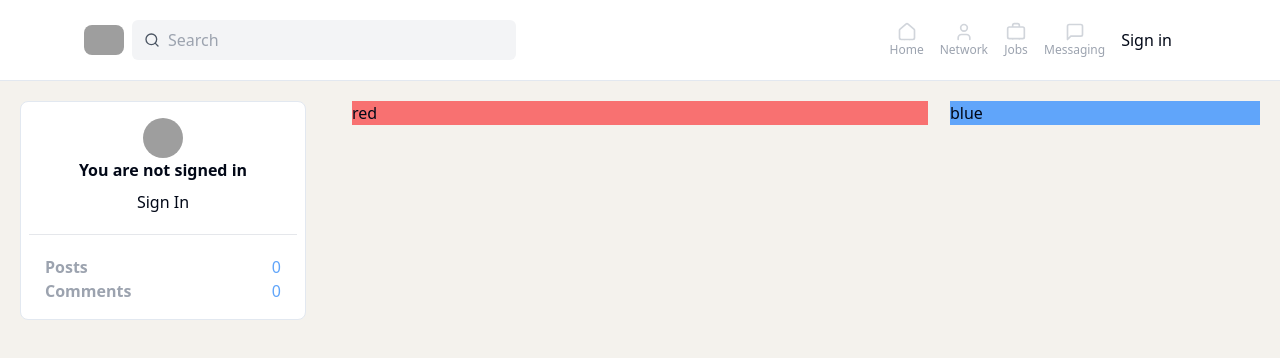
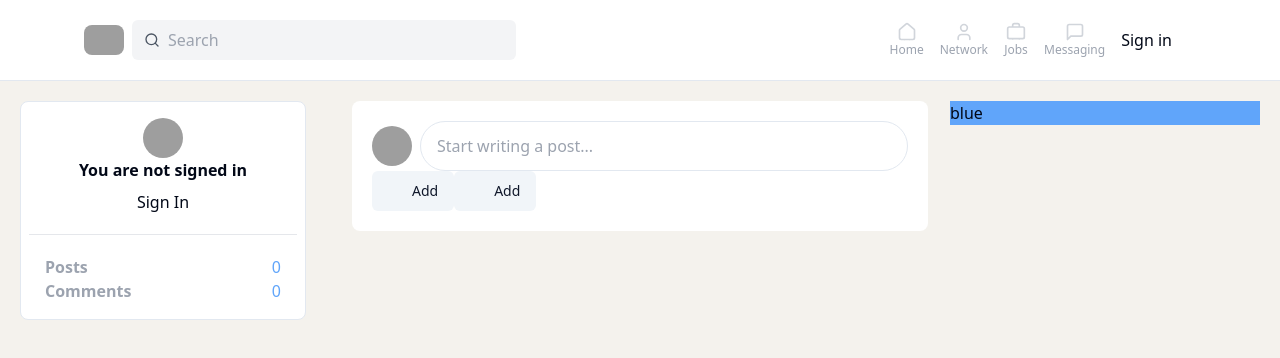
Before and after one commit to dhananjayamadhusankha/linked-in-clone, a Next.js app: page / in a window 1280 px wide. Shown: the top 358 px of the page. Built offline with nearby package versions, Linux system fonts and the light colour scheme; no server answers; grey boxes are pictures that could not be loaded.

Commit message:
PostForm component not finish

```diff
--- a/app/page.tsx
+++ b/app/page.tsx
@@ -12,8 +12,7 @@ export default function Home() {
 
       <section className="col-span-full md:col-span-6 xl:col-span-4 xl:max-w-xl mx-auto w-full">
         {/* PostForm */}
-        <div  className="bg-red-400">red</div>
-        {/* <PostForm /> */}
+        <PostForm />
         {/* PostFeed */}
         {/* <PostFeed /> */}
       </section>
--- a/components/PostForm.tsx
+++ b/components/PostForm.tsx
@@ -1,11 +1,71 @@
-import React from 'react'
+"use client";
+
+import { Avatar, AvatarFallback, AvatarImage } from "@/components/ui/avatar";
+import { useUser } from "@clerk/nextjs";
+import { Button } from "./ui/button";
+import { ImageIcon } from "lucide-react";
+import { useRef, useState } from "react";
 
 function PostForm() {
+  const ref = useRef<HTMLFormElement>(null);
+  const fileInputRef = useRef<HTMLFormElement>(null);
+  const { user } = useUser();
+  const firstName = user?.firstName;
+  const lastName = user?.lastName;
+  const imageUrl = user?.imageUrl;
+
+  const [priview, setPriview] = useState(false)
+
+  const haddleImageChange = (event: React.ChangeEvent<HTMLInputElement>) => {
+    const file = event.target.files?.[0]
+    if(file){
+      setPriview(true);
+    }
+  }
+
   return (
-    <div>
-      PostForm
+    <div className="bg-white p-5 rounded-lg">
+      <form action="">
+        <div className="flex flex-row space-x-2 items-center">
+          <Avatar>
+            {user?.id ? (
+              <AvatarImage src={imageUrl} />
+            ) : (
+              <AvatarImage src="https://github.com/shadcn.png" />
+            )}
+            <AvatarFallback>
+              {firstName?.charAt(0)} {lastName ? lastName.charAt(0) : null}
+            </AvatarFallback>
+          </Avatar>
+
+          <input
+            type="text"
+            name="postInput"
+            placeholder="Start writing a post..."
+            className="bg-white border rounded-full py-3 flex-1 px-4 outline-none"
+          />
+        </div>
+
+        <input type="file" name="image" accept="image/*" hidden onChange={haddleImageChange}/>
+        <button type="submit" hidden>Post</button>
+
+        {/* Preview additional check */}
+
+        <div>
+          <Button variant={"secondary"}>
+            <ImageIcon className="mr-2" size={16} color="correntColor"/>
+            Add
+          </Button>
+
+          {/* Add a remove priview button */}
+          <Button variant={"secondary"}>
+            <ImageIcon className="mr-2" size={16} color="correntColor"/>
+            Add
+          </Button>
+        </div>
+      </form>
     </div>
-  )
+  );
 }
 
-export default PostForm
+export default PostForm;
```
